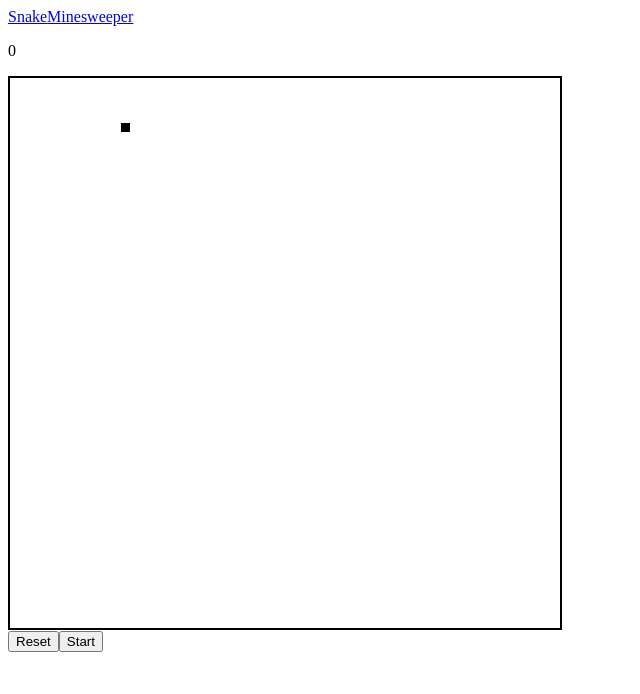
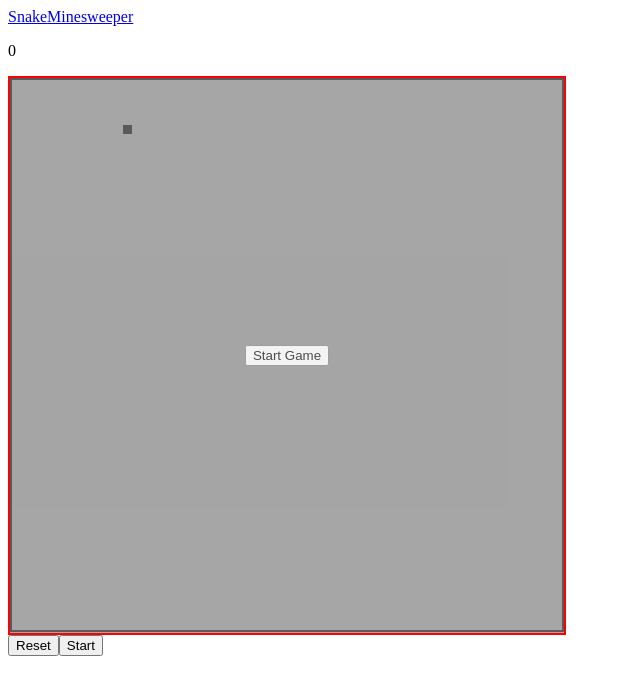
Before and after one commit to ksemilla/games, a React (Vite) app: page /snake in a window 1280 px wide. Shown: the top 694 px of the page, without its empty margins (0-640 px from the left). Built offline with nearby package versions, Linux system fonts and the light colour scheme.

Commit message:
Add overlay

```diff
--- a/src/views/snake/Snake.tsx
+++ b/src/views/snake/Snake.tsx
@@ -93,6 +93,7 @@ export function SnakePage() {
     Math.floor(Math.random() * n),
     Math.floor(Math.random() * n),
   ])
+  const [showOverlay, setShowOverlay] = useState(true)
   const [score, setScore] = useState(0)
   const [boxes, setBoxes] = useState<Box[][]>(generateBoxes(n, food))
   const [snake, setSnake] = useState<SnakePixel[]>([
@@ -325,7 +326,36 @@ export function SnakePage() {
   return (
     <div>
       <p>{score}</p>
-      <Board boxes={boxes} boxSize="7px" />
+      <div
+        style={{
+          border: "2px solid red",
+          display: "inline-block",
+          position: "relative",
+        }}
+      >
+        <Board boxes={boxes} boxSize="7px" />
+        {showOverlay && (
+          <div
+            style={{
+              position: "absolute",
+              top: "0",
+              bottom: "0",
+              right: "0",
+              left: "0",
+              backgroundColor: "gray",
+              zIndex: 10,
+              display: "flex",
+              justifyContent: "center",
+              alignItems: "center",
+              opacity: 0.7,
+            }}
+          >
+            <div>
+              <button onClick={() => setShowOverlay(false)}>Start Game</button>
+            </div>
+          </div>
+        )}
+      </div>
       <div>
         <button
           onClick={() => {
```
